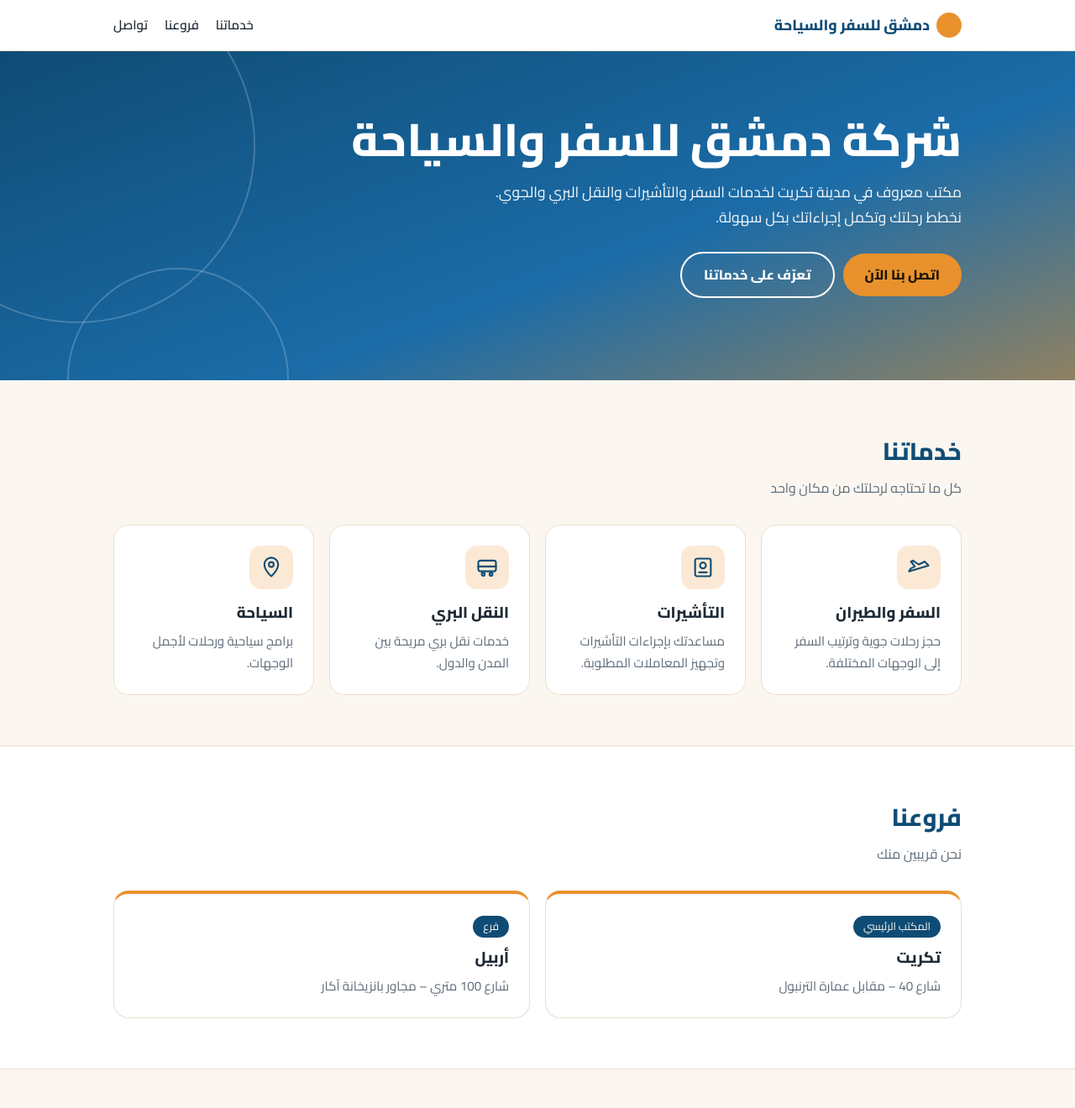
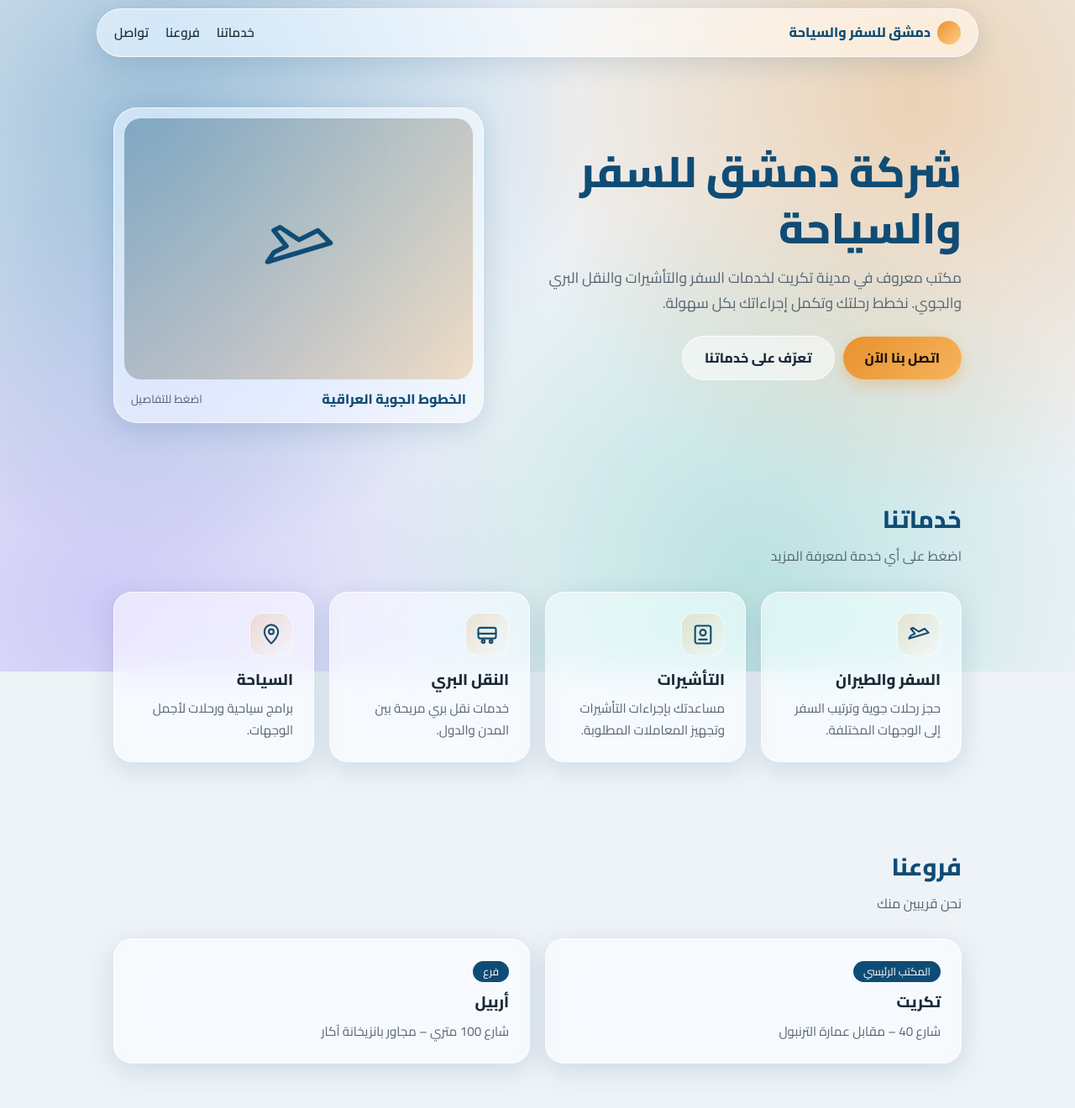
Before and after one commit to ahmedsabhan1929-create/demshq-travel, a plain HTML site: page index.html in a window 1280 px wide. Shown: the top 1320 px of the page at 84% size. Drawn offline with Linux system fonts and the light colour scheme.

Commit message:
Update index.html

```diff
--- a/index.html
+++ b/index.html
@@ -1,56 +1,82 @@
 <!doctype html><html lang="ar" dir="rtl"><head><meta charset="utf-8"><meta name="viewport" content="width=device-width,initial-scale=1,viewport-fit=cover"><title>شركة دمشق للسفر والسياحة</title>
 <link href="https://fonts.googleapis.com/css2?family=Cairo:wght@400;600;800&display=swap" rel="stylesheet">
 <style>
-:root{--bg:#fbf7f0;--card:#fff;--tx:#1e2a35;--mu:#5d6b78;--pr:#0f4c75;--ac:#e8912d;--bd:#eadfce;--hero:linear-gradient(160deg,#0f4c75,#1b6ca8 60%,#e8912d 130%);box-sizing:border-box;padding-top:env(safe-area-inset-top,0px);padding-bottom:env(safe-area-inset-bottom,0px)}
-@media(prefers-color-scheme:dark){:root:not([data-theme="light"]){--bg:#101820;--card:#18232e;--tx:#eef2f5;--mu:#9fb0bd;--pr:#6cb6ea;--ac:#f0a24a;--bd:#263544}}
-:root[data-theme="dark"]{--bg:#101820;--card:#18232e;--tx:#eef2f5;--mu:#9fb0bd;--pr:#6cb6ea;--ac:#f0a24a;--bd:#263544}
-*{box-sizing:border-box}html{scroll-behavior:smooth;scroll-padding-top:70px}
-body{margin:0;background:var(--bg);color:var(--tx);font-family:'Cairo',Tahoma,Arial,sans-serif;line-height:1.7}
+:root{--bg:#eef3f8;--tx:#1b2a38;--mu:#566574;--pr:#0f4c75;--ac:#e8912d;--gl:rgba(255,255,255,.55);--gb:rgba(255,255,255,.7);--sh:0 8px 32px rgba(15,76,117,.15);box-sizing:border-box;padding-top:env(safe-area-inset-top,0px);padding-bottom:env(safe-area-inset-bottom,0px)}
+@media(prefers-color-scheme:dark){:root:not([data-theme="light"]){--bg:#0b121a;--tx:#eef2f5;--mu:#9fb0bd;--pr:#6cb6ea;--ac:#f0a24a;--gl:rgba(28,42,56,.55);--gb:rgba(255,255,255,.12);--sh:0 8px 32px rgba(0,0,0,.4)}}
+:root[data-theme="dark"]{--bg:#0b121a;--tx:#eef2f5;--mu:#9fb0bd;--pr:#6cb6ea;--ac:#f0a24a;--gl:rgba(28,42,56,.55);--gb:rgba(255,255,255,.12);--sh:0 8px 32px rgba(0,0,0,.4)}
+*{box-sizing:border-box}html{scroll-behavior:smooth;scroll-padding-top:80px}
+body{margin:0;color:var(--tx);font-family:'Cairo',Tahoma,Arial,sans-serif;line-height:1.7;background:var(--bg);min-height:100vh}
+body:before{content:"";position:fixed;inset:0;z-index:-1;background:radial-gradient(circle at 15% 20%,#1b6ca866,transparent 40%),radial-gradient(circle at 85% 15%,#e8912d55,transparent 38%),radial-gradient(circle at 70% 85%,#2fb5a044,transparent 40%),radial-gradient(circle at 10% 90%,#7a5af844,transparent 38%)}
 a{color:inherit;text-decoration:none}.w{max-width:1050px;margin:auto;padding:0 20px}
-nav{position:sticky;top:env(safe-area-inset-top,0px);z-index:9;background:var(--card);border-bottom:1px solid var(--bd)}
-nav .w{display:flex;align-items:center;justify-content:space-between;height:60px}
-.lg{font-weight:800;color:var(--pr);font-size:1.1rem;display:flex;gap:8px;align-items:center}.lg b{width:30px;height:30px;border-radius:50%;background:var(--ac);display:inline-block;position:relative}
-nav ul{display:flex;gap:20px;list-style:none;margin:0;padding:0;font-weight:600;font-size:.95rem}
-.hero{background:var(--hero);color:#fff;padding:70px 0 90px;position:relative;overflow:hidden}
-.hero:before,.hero:after{content:"";position:absolute;border-radius:50%;border:2px solid #fff3}
-.hero:before{width:420px;height:420px;left:-120px;top:-100px}.hero:after{width:260px;height:260px;left:80px;bottom:-130px}
-.hero h1{font-size:clamp(2rem,6vw,3.4rem);margin:0 0 12px;line-height:1.3;font-weight:800}.hero p{max-width:560px;font-size:1.1rem;opacity:.95;margin:0 0 26px}
-.btn{display:inline-block;padding:12px 26px;border-radius:30px;font-weight:700;margin-inline-end:10px;margin-bottom:8px}
-.b1{background:var(--ac);color:#1e1405}.b2{border:2px solid #fff;color:#fff}
-section{padding:60px 0}h2{font-size:1.8rem;color:var(--pr);margin:0 0 6px}.sub{color:var(--mu);margin:0 0 30px}
+.gl{background:var(--gl);-webkit-backdrop-filter:blur(18px) saturate(170%);backdrop-filter:blur(18px) saturate(170%);border:1px solid var(--gb);box-shadow:var(--sh)}
+nav{position:sticky;top:env(safe-area-inset-top,0px);z-index:9;margin:10px auto;max-width:1050px;border-radius:40px;width:calc(100% - 24px)}
+nav .in{display:flex;align-items:center;justify-content:space-between;height:56px;padding:0 20px}
+.lg{font-weight:800;color:var(--pr);display:flex;gap:8px;align-items:center}.lg b{width:28px;height:28px;border-radius:50%;background:linear-gradient(135deg,var(--ac),#ffcf8a)}
+nav ul{display:flex;gap:20px;list-style:none;margin:0;padding:0;font-weight:600;font-size:.95rem}nav ul a:hover{color:var(--ac)}
+.hero{padding:50px 0 40px}.hero .w{display:grid;grid-template-columns:1.1fr .9fr;gap:30px;align-items:center}
+.hero h1{font-size:clamp(2rem,5vw,3.2rem);margin:0 0 12px;line-height:1.3;font-weight:800;color:var(--pr)}.hero p{color:var(--mu);font-size:1.1rem;margin:0 0 24px}
+.btn{display:inline-block;padding:12px 26px;border-radius:30px;margin-inline-end:10px;margin-bottom:8px;border:0;cursor:pointer;font:inherit;font-weight:700;transition:.2s}
+.btn:hover{transform:translateY(-2px)}.b1{background:linear-gradient(135deg,var(--ac),#f6b45c);color:#1e1405;box-shadow:0 6px 18px #e8912d55}.b2{background:var(--gl);border:1px solid var(--gb);color:var(--tx);-webkit-backdrop-filter:blur(10px);backdrop-filter:blur(10px)}
+.air{border-radius:28px;padding:12px;cursor:pointer;transition:.3s}.air:hover{transform:translateY(-6px) rotate(-.6deg)}
+.fr{position:relative;border-radius:20px;overflow:hidden;aspect-ratio:4/3;background:linear-gradient(135deg,#0f4c7566,#e8912d44);display:flex;align-items:center;justify-content:center}
+.fr img{position:absolute;inset:0;width:100%;height:100%;object-fit:cover}.fr svg{width:90px;height:90px;stroke:var(--pr);fill:none;stroke-width:1.5;stroke-linecap:round;stroke-linejoin:round}
+.cap{padding:10px 8px 2px;font-weight:700;color:var(--pr);display:flex;justify-content:space-between;align-items:center}.cap small{color:var(--mu);font-weight:400}
+section{padding:50px 0}h2{font-size:1.8rem;color:var(--pr);margin:0 0 6px}.sub{color:var(--mu);margin:0 0 28px}
 .g{display:grid;grid-template-columns:repeat(auto-fit,minmax(220px,1fr));gap:18px}
-.c{background:var(--card);border:1px solid var(--bd);border-radius:18px;padding:24px;transition:.2s}.c:hover{transform:translateY(-4px);box-shadow:0 10px 24px #0001}
-.ic{width:52px;height:52px;border-radius:14px;background:color-mix(in srgb,var(--ac) 20%,transparent);display:flex;align-items:center;justify-content:center;margin-bottom:12px}
+.c{border-radius:22px;padding:24px;transition:.25s;display:block}.k{cursor:pointer}.k:hover{transform:translateY(-6px);box-shadow:0 16px 40px rgba(15,76,117,.25)}
+.ic{width:52px;height:52px;border-radius:16px;background:linear-gradient(135deg,#e8912d33,#ffffff44);border:1px solid var(--gb);display:flex;align-items:center;justify-content:center;margin-bottom:12px}
 .ic svg{width:28px;height:28px;stroke:var(--pr);fill:none;stroke-width:1.8;stroke-linecap:round;stroke-linejoin:round}
 .c h3{margin:0 0 6px;font-size:1.15rem}.c p{margin:0;color:var(--mu);font-size:.95rem}
-.alt{background:var(--card);border-block:1px solid var(--bd)}
-.br{display:grid;grid-template-columns:repeat(auto-fit,minmax(280px,1fr));gap:18px}
-.br .c{border-top:4px solid var(--ac)}.tag{font-size:.8rem;background:var(--pr);color:var(--bg);padding:2px 12px;border-radius:20px;display:inline-block;margin-bottom:8px}
-.ph{display:grid;grid-template-columns:repeat(auto-fit,minmax(190px,1fr));gap:10px;margin-top:10px}
-.ph a{display:block;text-align:center;background:var(--bg);border:1px solid var(--bd);border-radius:12px;padding:10px;font-weight:600;direction:ltr;transition:.2s}.ph a:hover{background:var(--ac);color:#1e1405}
-.cta{text-align:center;background:var(--hero);color:#fff;border-radius:24px;padding:44px 20px}.cta h2{color:#fff}
+.br{display:grid;grid-template-columns:repeat(auto-fit,minmax(280px,1fr));gap:18px}.tag{font-size:.8rem;background:var(--pr);color:#fff;padding:2px 12px;border-radius:20px;display:inline-block;margin-bottom:8px}
+.ph{display:grid;grid-template-columns:repeat(auto-fit,minmax(190px,1fr));gap:10px}
+.ph a{text-align:center;border-radius:14px;padding:10px;font-weight:600;direction:ltr;transition:.2s;background:var(--gl);border:1px solid var(--gb)}.ph a:hover{background:var(--ac);color:#1e1405}
+.cta{text-align:center;border-radius:28px;padding:44px 20px}.cta h2{margin-bottom:4px}
 footer{text-align:center;color:var(--mu);padding:26px 0;font-size:.9rem}
-@media(max-width:620px){nav ul{gap:12px;font-size:.85rem}.lg span{display:none}}
+.ov{position:fixed;inset:0;z-index:50;background:rgba(8,18,28,.45);-webkit-backdrop-filter:blur(8px);backdrop-filter:blur(8px);display:flex;align-items:center;justify-content:center;padding:20px;opacity:0;pointer-events:none;transition:opacity .25s}
+.ov.on{opacity:1;pointer-events:auto}
+.md{position:relative;width:min(440px,100%);border-radius:28px;padding:32px 26px 26px;text-align:center;transform:translateY(30px) scale(.92);transition:transform .35s cubic-bezier(.2,.9,.3,1.25)}
+.ov.on .md{transform:none}.md .ic{margin:0 auto 14px;width:64px;height:64px}.md .ic svg{width:34px;height:34px}.md h3{margin:0 0 8px;font-size:1.4rem;color:var(--pr)}.md p{margin:0 0 20px;color:var(--mu)}
+.x{position:absolute;top:12px;inset-inline-start:12px;width:36px;height:36px;border-radius:50%;border:1px solid var(--gb);background:var(--gl);color:var(--tx);font-size:1.2rem;cursor:pointer}
+@media(max-width:760px){.hero .w{grid-template-columns:1fr}nav ul{gap:12px;font-size:.85rem}.lg span{display:none}}
+@media(prefers-reduced-motion:reduce){*{transition:none!important}}
 </style></head><body>
-<nav><div class="w"><a class="lg" href="#top"><b></b><span>دمشق للسفر والسياحة</span></a><ul><li><a href="#services">خدماتنا</a></li><li><a href="#branches">فروعنا</a></li><li><a href="#contact">تواصل</a></li></ul></div></nav>
-<header class="hero" id="top"><div class="w"><h1>شركة دمشق للسفر والسياحة</h1><p>مكتب معروف في مدينة تكريت لخدمات السفر والتأشيرات والنقل البري والجوي. نخطط رحلتك وتكمل إجراءاتك بكل سهولة.</p><a class="btn b1" href="https://wa.me/9647701716661" target="_blank" rel="noopener">اتصل بنا الآن</a><a class="btn b2" href="#services">تعرّف على خدماتنا</a></div></header>
-<section id="services"><div class="w"><h2>خدماتنا</h2><p class="sub">كل ما تحتاجه لرحلتك من مكان واحد</p>
+<nav class="gl"><div class="in"><a class="lg" href="#top"><b></b><span>دمشق للسفر والسياحة</span></a><ul><li><a href="#services">خدماتنا</a></li><li><a href="#branches">فروعنا</a></li><li><a href="#contact">تواصل</a></li></ul></div></nav>
+
+<header class="hero" id="top"><div class="w"><div><h1>شركة دمشق للسفر والسياحة</h1><p>مكتب معروف في مدينة تكريت لخدمات السفر والتأشيرات والنقل البري والجوي. نخطط رحلتك وتكمل إجراءاتك بكل سهولة.</p>
+<a class="btn b1" href="https://wa.me/9647701716661" target="_blank" rel="noopener">اتصل بنا الآن</a><a class="btn b2" href="#services">تعرّف على خدماتنا</a></div>
+<div class="air gl k" data-t="الخطوط الجوية العراقية" data-d="للاستفسار عن الرحلات الجوية والحجز، تواصل معنا وسنرتب لك رحلتك." data-i="plane" role="button" tabindex="0">
+<div class="fr"><svg viewBox="0 0 24 24"><path d="M2 16l20-6-4-4-6 3-6-4-2 1 4 5-4 2z"/></svg><img src="iraqi-airways.jpg" alt="الخطوط الجوية العراقية" onerror="this.remove()"></div>
+<div class="cap">الخطوط الجوية العراقية <small>اضغط للتفاصيل</small></div></div></div></header>
+
+<section id="services"><div class="w"><h2>خدماتنا</h2><p class="sub">اضغط على أي خدمة لمعرفة المزيد</p>
 <div class="g">
-<div class="c"><div class="ic"><svg viewBox="0 0 24 24"><path d="M2 16l20-6-4-4-6 3-6-4-2 1 4 5-4 2z"/></svg></div><h3>السفر والطيران</h3><p>حجز رحلات جوية وترتيب السفر إلى الوجهات المختلفة.</p></div>
-<div class="c"><div class="ic"><svg viewBox="0 0 24 24"><rect x="4" y="3" width="16" height="18" rx="2"/><circle cx="12" cy="10" r="3"/><path d="M8 17h8"/></svg></div><h3>التأشيرات</h3><p>مساعدتك بإجراءات التأشيرات وتجهيز المعاملات المطلوبة.</p></div>
-<div class="c"><div class="ic"><svg viewBox="0 0 24 24"><rect x="3" y="5" width="18" height="11" rx="2"/><circle cx="8" cy="19" r="1.5"/><circle cx="16" cy="19" r="1.5"/><path d="M3 11h18"/></svg></div><h3>النقل البري</h3><p>خدمات نقل بري مريحة بين المدن والدول.</p></div>
-<div class="c"><div class="ic"><svg viewBox="0 0 24 24"><path d="M12 21s7-6 7-12a7 7 0 10-14 0c0 6 7 12 7 12z"/><circle cx="12" cy="9" r="2.5"/></svg></div><h3>السياحة</h3><p>برامج سياحية ورحلات لأجمل الوجهات.</p></div>
+<div class="c gl k" data-t="السفر والطيران" data-d="حجز رحلات جوية وترتيب السفر إلى الوجهات المختلفة." data-i="plane" role="button" tabindex="0"><div class="ic"><svg viewBox="0 0 24 24"><path d="M2 16l20-6-4-4-6 3-6-4-2 1 4 5-4 2z"/></svg></div><h3>السفر والطيران</h3><p>حجز رحلات جوية وترتيب السفر إلى الوجهات المختلفة.</p></div>
+<div class="c gl k" data-t="التأشيرات" data-d="مساعدتك بإجراءات التأشيرات وتجهيز المعاملات المطلوبة." data-i="visa" role="button" tabindex="0"><div class="ic"><svg viewBox="0 0 24 24"><rect x="4" y="3" width="16" height="18" rx="2"/><circle cx="12" cy="10" r="3"/><path d="M8 17h8"/></svg></div><h3>التأشيرات</h3><p>مساعدتك بإجراءات التأشيرات وتجهيز المعاملات المطلوبة.</p></div>
+<div class="c gl k" data-t="النقل البري" data-d="خدمات نقل بري مريحة بين المدن والدول." data-i="bus" role="button" tabindex="0"><div class="ic"><svg viewBox="0 0 24 24"><rect x="3" y="5" width="18" height="11" rx="2"/><circle cx="8" cy="19" r="1.5"/><circle cx="16" cy="19" r="1.5"/><path d="M3 11h18"/></svg></div><h3>النقل البري</h3><p>خدمات نقل بري مريحة بين المدن والدول.</p></div>
+<div class="c gl k" data-t="السياحة" data-d="برامج سياحية ورحلات لأجمل الوجهات." data-i="pin" role="button" tabindex="0"><div class="ic"><svg viewBox="0 0 24 24"><path d="M12 21s7-6 7-12a7 7 0 10-14 0c0 6 7 12 7 12z"/><circle cx="12" cy="9" r="2.5"/></svg></div><h3>السياحة</h3><p>برامج سياحية ورحلات لأجمل الوجهات.</p></div>
 </div></div></section>
-<section class="alt" id="branches"><div class="w"><h2>فروعنا</h2><p class="sub">نحن قريبين منك</p>
-<div class="br"><div class="c"><span class="tag">المكتب الرئيسي</span><h3>تكريت</h3><p>شارع 40 – مقابل عمارة الترنبول</p></div>
-<div class="c"><span class="tag">فرع</span><h3>أربيل</h3><p>شارع 100 متري – مجاور بانزيخانة آكار</p></div></div></div></section>
+
+<section id="branches"><div class="w"><h2>فروعنا</h2><p class="sub">نحن قريبين منك</p>
+<div class="br"><div class="c gl k" data-t="فرع تكريت" data-d="شارع 40 – مقابل عمارة الترنبول" data-i="pin" role="button" tabindex="0"><span class="tag">المكتب الرئيسي</span><h3>تكريت</h3><p>شارع 40 – مقابل عمارة الترنبول</p></div>
+<div class="c gl k" data-t="فرع أربيل" data-d="شارع 100 متري – مجاور بانزيخانة آكار" data-i="pin" role="button" tabindex="0"><span class="tag">فرع</span><h3>أربيل</h3><p>شارع 100 متري – مجاور بانزيخانة آكار</p></div></div></div></section>
+
 <section id="contact"><div class="w"><h2>تواصل معنا</h2><p class="sub">اضغط على أي رقم للاتصال مباشرة</p>
-<div class="c"><div class="ph">
+<div class="c gl"><div class="ph">
 <a href="tel:009647701716661">009647701716661</a><a href="tel:009647701716662">009647701716662</a><a href="tel:009647701716663">009647701716663</a><a href="tel:009647701716664">009647701716664</a><a href="tel:009647701716665">009647701716665</a><a href="tel:009647701716666">009647701716666</a><a href="tel:07722166669">07722166669</a><a href="tel:07506622144">07506622144</a></div></div>
 <div class="g" style="margin-top:18px">
-<a class="c" href="mailto:demshq.co@gmail.com"><h3>البريد الإلكتروني</h3><p dir="ltr" style="text-align:right">demshq.co@gmail.com</p></a>
-<a class="c" href="https://www.facebook.com/demshq.travel/" target="_blank" rel="noopener"><h3>فيسبوك</h3><p>شركة دمشق للسفر والسياحة</p></a>
-<a class="c" href="https://www.instagram.com/demshq.travel/" target="_blank" rel="noopener"><h3>انستغرام</h3><p dir="ltr" style="text-align:right">@demshq.travel</p></a></div></div></section>
-<section style="padding-top:0"><div class="w"><div class="cta"><h2>جاهز تسافر؟</h2><p>كلمنا وخلي فريقنا يرتب لك كل شي.</p><a class="btn b1" href="https://wa.me/9647701716661" target="_blank" rel="noopener">اتصل الآن</a></div></div></section>
+<a class="c gl k" href="mailto:demshq.co@gmail.com"><h3>البريد الإلكتروني</h3><p dir="ltr" style="text-align:right">demshq.co@gmail.com</p></a>
+<a class="c gl k" href="https://www.facebook.com/demshq.travel/" target="_blank" rel="noopener"><h3>فيسبوك</h3><p>شركة دمشق للسفر والسياحة</p></a>
+<a class="c gl k" href="https://www.instagram.com/demshq.travel/" target="_blank" rel="noopener"><h3>انستغرام</h3><p dir="ltr" style="text-align:right">@demshq.travel</p></a></div></div></section>
+
+<section style="padding-top:0"><div class="w"><div class="cta gl"><h2>جاهز تسافر؟</h2><p style="color:var(--mu);margin:0 0 18px">كلمنا وخلي فريقنا يرتب لك كل شي.</p><a class="btn b1" href="https://wa.me/9647701716661" target="_blank" rel="noopener">اتصل الآن</a></div></div></section>
 <footer>© شركة دمشق للسفر والسياحة – تكريت</footer>
-</body></html>
+
+<div class="ov" id="ov" aria-hidden="true"><div class="md gl" role="dialog" aria-modal="true"><button class="x" id="x" aria-label="إغلاق">×</button><div class="ic"><svg viewBox="0 0 24 24" id="mi"></svg></div><h3 id="mt"></h3><p id="md"></p><a class="btn b1" id="mw" target="_blank" rel="noopener">تواصل عبر واتساب</a></div></div>
+<script>
+const I={plane:'<path d="M2 16l20-6-4-4-6 3-6-4-2 1 4 5-4 2z"/>',visa:'<rect x="4" y="3" width="16" height="18" rx="2"/><circle cx="12" cy="10" r="3"/><path d="M8 17h8"/>',bus:'<rect x="3" y="5" width="18" height="11" rx="2"/><circle cx="8" cy="19" r="1.5"/><circle cx="16" cy="19" r="1.5"/><path d="M3 11h18"/>',pin:'<path d="M12 21s7-6 7-12a7 7 0 10-14 0c0 6 7 12 7 12z"/><circle cx="12" cy="9" r="2.5"/>'};
+const ov=document.getElementById('ov');
+function openM(el){mt.textContent=el.dataset.t;md.textContent=el.dataset.d;mi.innerHTML=I[el.dataset.i]||I.pin;mw.href='https://wa.me/9647701716661?text='+encodeURIComponent('مرحباً، أريد الاستفسار عن: '+el.dataset.t);ov.classList.add('on');ov.setAttribute('aria-hidden','false');document.body.style.overflow='hidden'}
+function closeM(){ov.classList.remove('on');ov.setAttribute('aria-hidden','true');document.body.style.overflow=''}
+document.querySelectorAll('[data-t]').forEach(e=>{e.addEventListener('click',()=>openM(e));e.addEventListener('keydown',v=>{if(v.key==='Enter'||v.key===' '){v.preventDefault();openM(e)}})});
+x.onclick=closeM;ov.addEventListener('click',e=>{if(e.target===ov)closeM()});document.addEventListener('keydown',e=>{if(e.key==='Escape')closeM()});
+</script></body></html>
```
